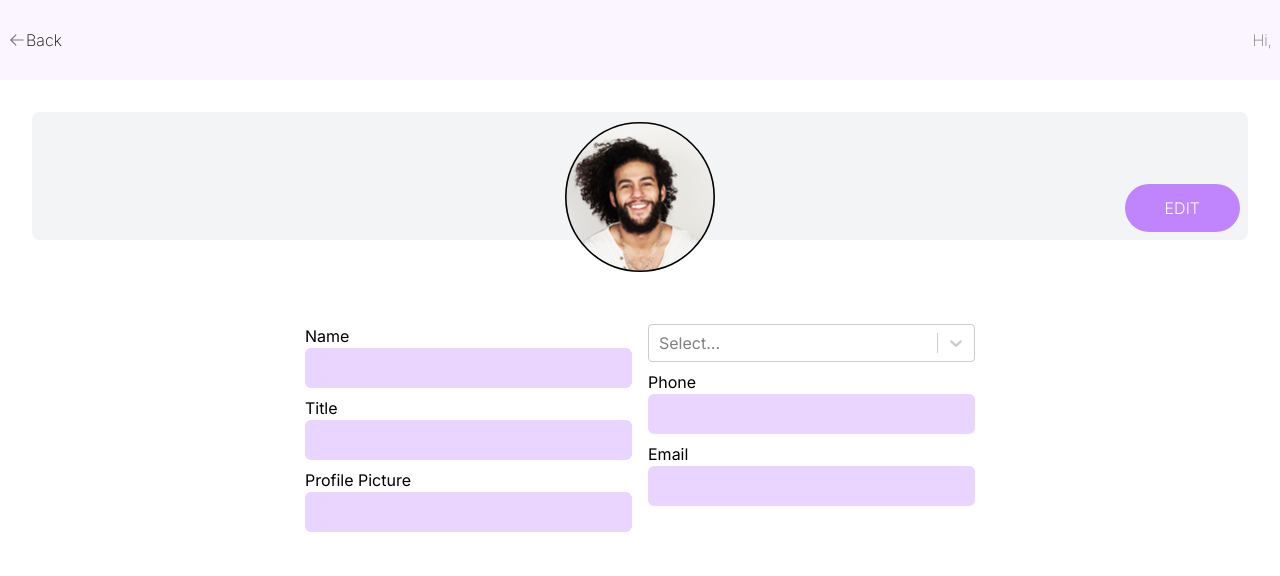
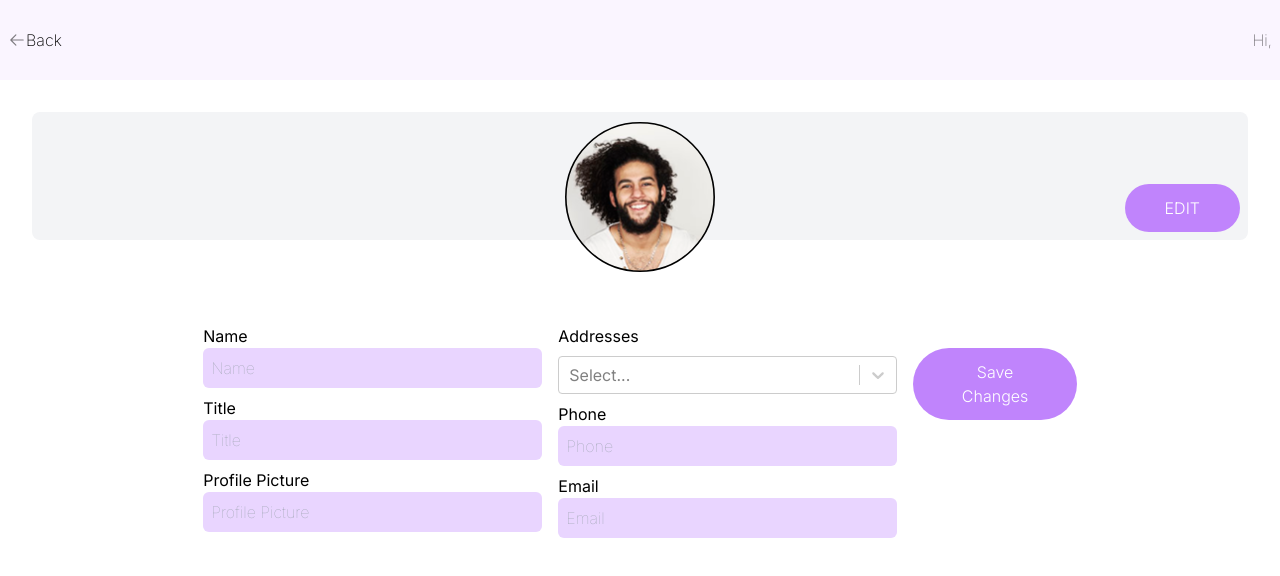
Before and after one commit to montanaeli/contact-management, a Next.js app in the folder front/: page /contact/1/edit in a window 1280 px wide. Shown: the top 576 px of the page. Built offline with nearby package versions, Linux system fonts and the light colour scheme; no server answers.

Commit message:
WIP, edit contact

```diff
--- a/front/src/app/(default)/contact/[id]/edit/page.tsx
+++ b/front/src/app/(default)/contact/[id]/edit/page.tsx
@@ -1,13 +1,58 @@
 'use client'
 
-import Image from 'next/image'
-import Button from '@/components/Button'
 import ContactData from '@/components/ContactData'
+import axios from '@/lib/axiosInstance';
+import { useCallback, useEffect, useState } from 'react';
 
 const Contact = ({ params }: { params: { id: string } }) => {
+  const [name, setName] = useState("");
+  const [title, setTitle] = useState("");
+  const [profilePicture, setProfilePicture] = useState("");
+  const [address, setAddress] = useState<string[]>([]);
+  const [phone, setPhone] = useState("");
+  const [email, setEmail] = useState("");
+
+  const getUserData = useCallback(async () => {
+    if (params.id) {
+      try {
+        const response = await axios.get(`/contact/${params.id}`);
+        setName(response.data.name);
+        setTitle(response.data.title);
+        setProfilePicture(response.data.profilePicture);
+        setAddress(response.data.address);
+        setPhone(response.data.phone);
+        setEmail(response.data.email);
+      } catch (error) {
+        console.error("Error fetching user data:", error);
+      }
+    }
+  }, []);
+
+  useEffect(() => {
+    getUserData();
+  }, [])
+
+  const handleOnSubmit = async (data: any) => {
+    const response = await axios.put("contact", data)
+    if (response) {
+      console.log("User updated successfully")
+    }
+  }
+
   return (
     <>
-      <ContactData readOnly={false} mode='update' contactId={params.id}></ContactData>
+      <ContactData
+        readOnly={false}
+        mode="update"
+        name={name}
+        title={title}
+        profilePicture={profilePicture}
+        address={address}
+        phone={phone}
+        email={email}
+        contactId={params.id}
+        onSubmit={handleOnSubmit}
+      ></ContactData>
     </>
   )
 }
--- a/front/src/app/(default)/contact/[id]/page.tsx
+++ b/front/src/app/(default)/contact/[id]/page.tsx
@@ -1,10 +1,8 @@
 "use client";
 
 import ContactData from "@/components/ContactData";
-import { useRouter } from "next/navigation";
 import axios from "@/lib/axiosInstance";
 import { useCallback, useEffect, useState } from "react";
-import { headers } from "next/headers";
 
 const Contact = ({ params }: { params: { id: string } }) => {
   const [name, setName] = useState("");
--- a/front/src/app/(default)/contact/create/page.tsx
+++ b/front/src/app/(default)/contact/create/page.tsx
@@ -4,10 +4,10 @@ import Image from 'next/image'
 import Button from '@/components/Button'
 import ContactData from '@/components/ContactData'
 
-const Create = () => {
+const Create = ({ params }: { params: { id: string } }) => {
   return (
     <>
-      <ContactData readOnly={false} mode='create'></ContactData>
+      <ContactData readOnly={false} mode='create' contactId={params.id}></ContactData>
     </>
   )
 }
--- a/front/src/app/(default)/contact/page.tsx
+++ b/front/src/app/(default)/contact/page.tsx
@@ -6,8 +6,6 @@ import ContactPreview from "@/components/ContactPreview";
 import { Inter } from "next/font/google";
 import { useState, useEffect, useCallback } from "react";
 import Image from "next/image";
-import { RootState } from "@/lib/store";
-import { useSelector } from "react-redux";
 import axios from "@/lib/axiosInstance";
 
 const inter = Inter({ subsets: ["latin"] });
--- a/front/src/app/(default)/layout.tsx
+++ b/front/src/app/(default)/layout.tsx
@@ -1,5 +1,8 @@
 import SimpleButton from "@/components/SimpleButton";
 import UserLoaded from "@/components/UserLoaded";
+import { Inter } from "next/font/google";
+
+const inter = Inter({ subsets: ["latin"] });
 
 export default function RootLayout({
   children,
@@ -12,7 +15,7 @@ export default function RootLayout({
           <SimpleButton text="Back" type={"back"} />
           <UserLoaded/>
       </div>
-      <div>{children}</div>
+      <div className={`${inter.className}`} >{children}</div>
     </div>
   );
 }
--- a/front/src/app/(login)/login/page.tsx
+++ b/front/src/app/(login)/login/page.tsx
@@ -5,10 +5,7 @@ import Button from "@/components/Button";
 import { Inter } from "next/font/google";
 import { useEffect, useState } from "react";
 import { useRouter } from "next/navigation";
-import { useDispatch, useSelector } from 'react-redux';
-import { setToken } from '../../../lib/reducers/authSlice';
 import axios from '@/lib/axiosInstance';
-import { loggedUser } from "@/lib/reducers/userSlice";
 
 const inter = Inter({ subsets: ["latin"] });
 
@@ -16,8 +13,6 @@ const Login = () => {
   const [username, setUsername] = useState("");
   const [password, setPassword] = useState("");
   const router = useRouter();
-
-  const dispatch = useDispatch();
 
   const handleLogin = async () => {
     try {
--- a/front/src/components/ContactData.tsx
+++ b/front/src/components/ContactData.tsx
@@ -4,6 +4,15 @@ import Input from "./Input";
 import { useState } from "react";
 import Select from "react-select";
 import Link from "next/link";
+import axios from "@/lib/axiosInstance";
+
+type SubmitData = {
+  name?: string;
+  title?: string;
+  address?: string[];
+  phone?: string;
+  email?: string;
+}
 
 type Props = {
   readOnly: boolean;
@@ -15,6 +24,7 @@ type Props = {
   phone?: string;
   email?: string;
   contactId: string;
+  onSubmit?: (data: SubmitData) => void
 };
 
 const ContactData = ({
@@ -27,13 +37,27 @@ const ContactData = ({
   phone,
   email,
   contactId,
+  onSubmit
 }: Props) => {
-  const [userName, setUserName] = useState("");
-  const [userTitle, setUserTitle] = useState("");
-  const [userProfilePicture, setUserProfilePicture] = useState("");
-  const [userAddress, setUserAddress] = useState<string[]>([]);
-  const [userPhone, setUserPhone] = useState("");
-  const [userEmail, setUserEmail] = useState("");
+  const [userName, setUserName] = useState(name);
+  const [userTitle, setUserTitle] = useState(title);
+  const [userProfilePicture, setUserProfilePicture] = useState(profilePicture);
+  const [userAddress, setUserAddress] = useState(address);
+  const [userPhone, setUserPhone] = useState(phone);
+  const [userEmail, setUserEmail] = useState(email);
+
+  const handleSaveChanges = () => {
+    const updateUser = {
+      name: userName,
+      title: userTitle,
+      address: userAddress,
+      phone: userPhone,
+      email: userEmail
+    }
+    if(onSubmit){
+      onSubmit(updateUser)
+    }
+  }
 
   return (
     <>
@@ -79,43 +103,45 @@ const ContactData = ({
               <div className="flex flex-col w-1/2 gap-2">
                 <Input
                   title="Name"
-                  placeholder=""
-                  value={userName}
+                  placeholder="Name"
+                  value={name || ""}
                   type="text"
                   onChange={(e) => setUserName(e.target.value)}
                 />
                 <Input
                   title="Title"
-                  placeholder=""
-                  value={userTitle}
+                  placeholder="Title"
+                  value={title || ""}
                   type="text"
                   onChange={(e) => setUserTitle(e.target.value)}
                 />
                 <Input
                   title="Profile Picture"
-                  placeholder=""
-                  value={userProfilePicture}
+                  placeholder="Profile Picture"
+                  value={profilePicture || ""}
                   type="text"
                   onChange={(e) => setUserProfilePicture(e.target.value)}
                 />
               </div>
               <div className="flex flex-col w-1/2 gap-2 md:w-1/2">
-                <Select options={userAddress} />
+                <label>Addresses</label>
+                <Select options={address || []} />
                 <Input
                   title="Phone"
-                  placeholder=""
-                  value={userPhone}
+                  placeholder="Phone"
+                  value={phone || ""}
                   type="text"
                   onChange={(e) => setUserPhone(e.target.value)}
                 />
                 <Input
                   title="Email"
-                  placeholder=""
-                  value={userEmail}
+                  placeholder="Email"
+                  value={email || ""}
                   type="text"
                   onChange={(e) => setUserEmail(e.target.value)}
                 />
               </div>
+              <Button text="Save Changes" onClick={handleSaveChanges} />
             </div>
           )}
         </div>
@@ -125,3 +151,6 @@ const ContactData = ({
 };
 
 export default ContactData;
+function uuidv4() {
+  throw new Error("Function not implemented.");
+}
--- a/front/src/components/Input.tsx
+++ b/front/src/components/Input.tsx
@@ -1,8 +1,3 @@
-import { Inter } from "next/font/google";
-import { useState } from "react";
-
-const inter = Inter({ subsets: ["latin"] });
-
 type Props = {
     title: string
     placeholder: string
@@ -14,7 +9,7 @@ type Props = {
 const Input = ({ title, placeholder, value, type, onChange }: Props) => {
     return (
         <div className="w-full">
-            <label className={`${inter.className}`}>
+            <label>
                 {title}
             </label>
             <input
--- a/front/src/components/Store.tsx
+++ /dev/null
@@ -1,7 +0,0 @@
-"use client";
-
-import { makeStore } from '@/lib/store'
-
-const store = makeStore()
-
-export default store
--- a/front/src/components/UserLoaded.tsx
+++ b/front/src/components/UserLoaded.tsx
@@ -24,7 +24,7 @@ const UserLoaded = () => {
                     'Authorization' : `Bearer ${token}`
                 }
             })
-            dispatch(loggedUser(response.data.name))
+            dispatch(loggedUser({ name: response.data.name, contacts: response.data.contacts }));
         }
         process()
     }, [])
```
Also changed, not shown: front/src/lib/reducers/userSlice.ts (+37 -11 lines), 1 other file (tests, documents, lock files or other folders).
